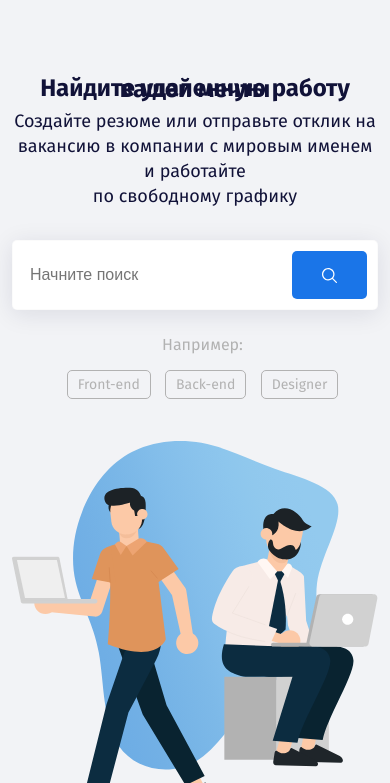
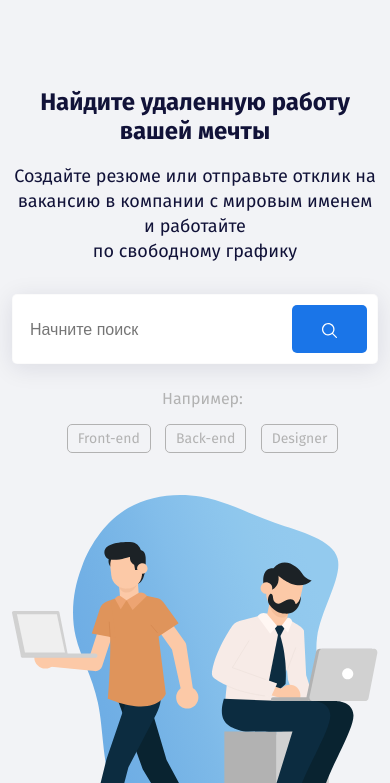
Before and after one commit to katerina-leo/headhunter, a plain HTML site: page index.html in a window 390 px wide. Shown: the part 61-844 px from the top of the page. Drawn offline with Linux system fonts and the light colour scheme.

Commit message:
исправлен заголовок мобильной верстки

```diff
--- a/css/style.css
+++ b/css/style.css
@@ -276,7 +276,7 @@ img {
   }
   .hero-title {
     font-size: 24px;
-    line-height: 1.4px;
+    line-height: 28.8px;
   }
   .footer {
     text-align: center;
```
